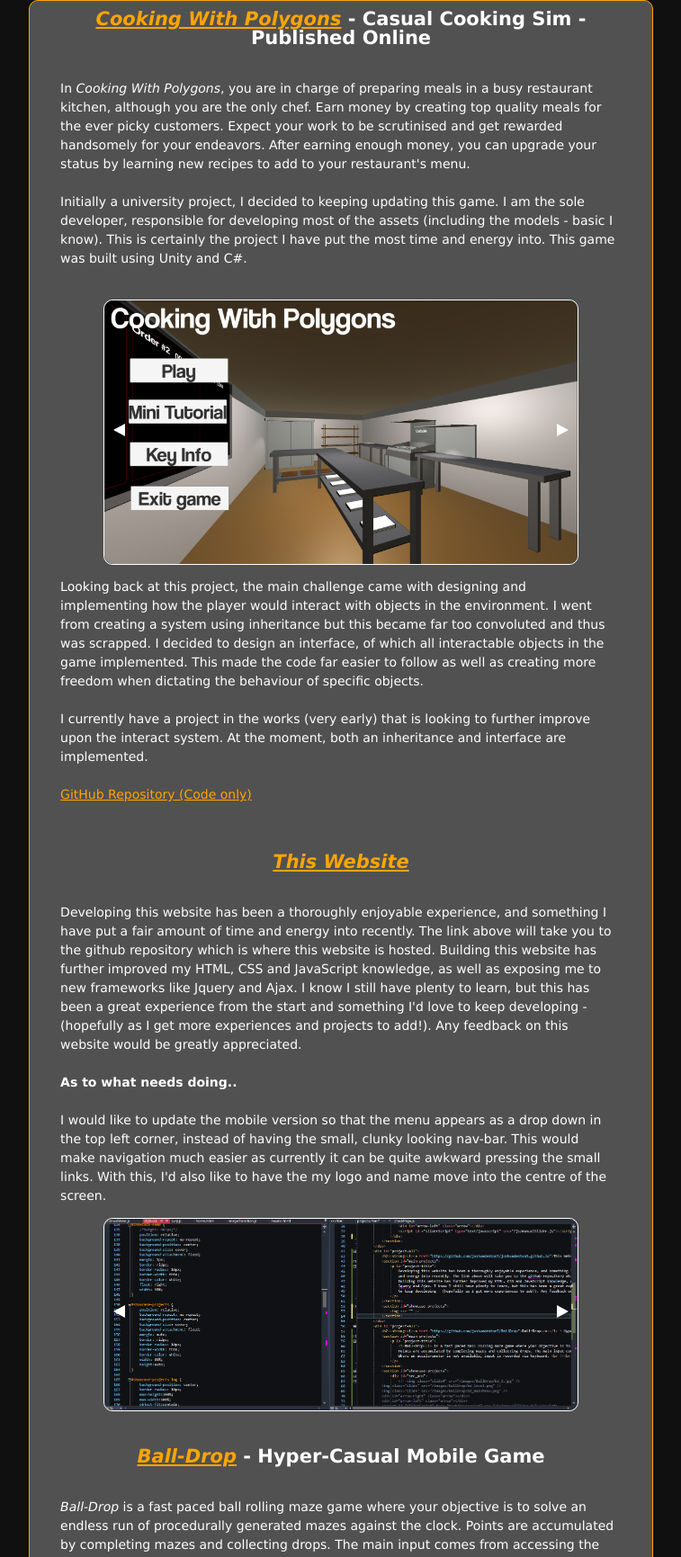
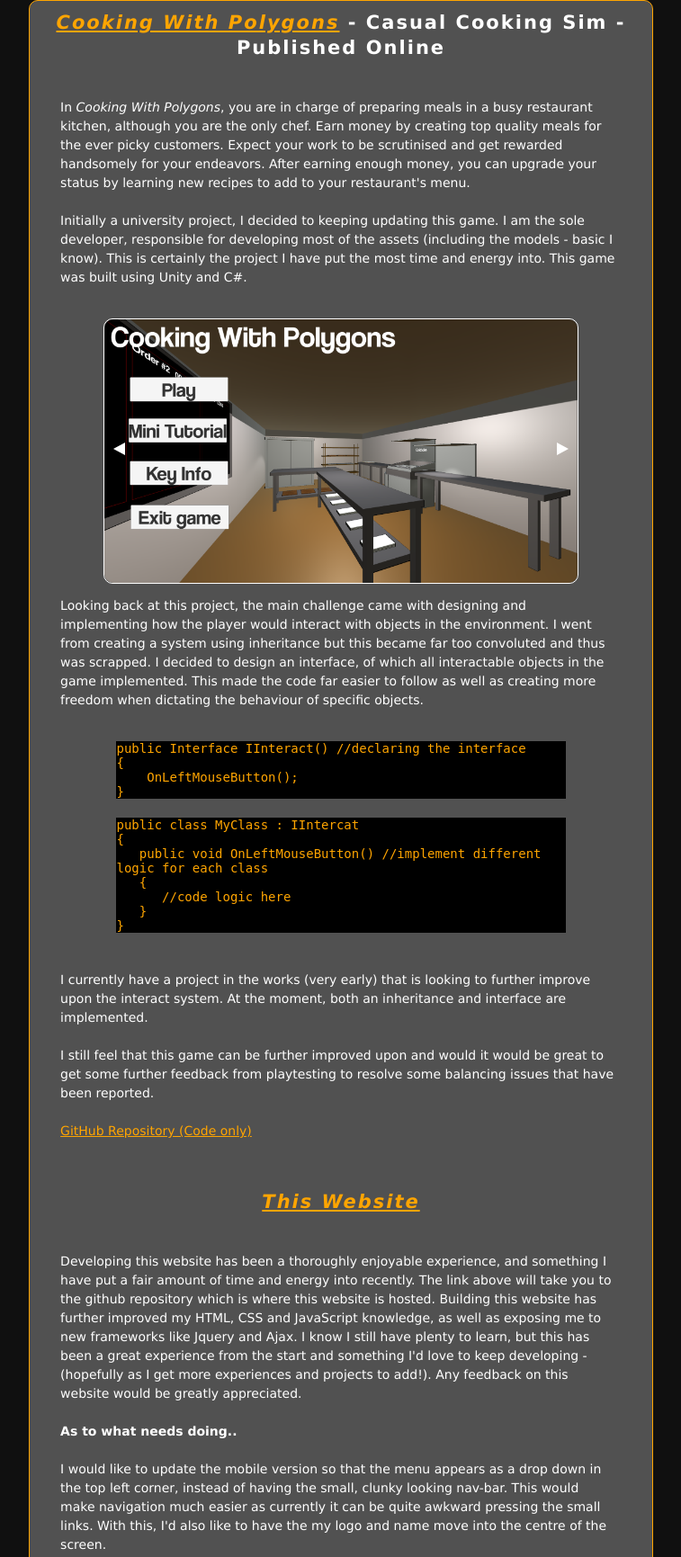
Before and after one commit to joshuadenton5/joshuadenton.github.io, a PHP site: page /PersonalProjects/index.html in a window 1280 px wide. Shown: the part 174-1905 px from the top of the page at 90% size, without its empty margins (261-1018 px from the left). Run offline with PHP 8.4, Linux system fonts and the light colour scheme; some libraries are stand-ins or nearby versions.

Commit message:
personal projects code tags

```diff
--- a/bodies/projects.html
+++ b/bodies/projects.html
@@ -36,8 +36,32 @@
                     scrapped. I decided to design an interface, of which all interactable objects in the game implemented. This made the code far easier
                     to follow as well as creating more freedom when dictating the behaviour of specific objects.
                     <br /><br />
+                    <div id="code">
+                        <code>
+                            public Interface IInteract() //declaring the interface<br />
+                            { <br />
+                            &nbsp;&nbsp;&nbsp; OnLeftMouseButton(); <br />
+                            }
+                        </code>
+                    </div><br />
+                    <div id="code">
+                        <code>
+                            public class MyClass : IIntercat<br />
+                            {<br />
+                            &nbsp;&nbsp;&nbsp;public void OnLeftMouseButton() //implement different logic for each class<br />
+                            &nbsp;&nbsp;&nbsp;{<br />
+                            &nbsp;&nbsp;&nbsp;&nbsp;&nbsp;&nbsp;//code logic here <br />
+                            &nbsp;&nbsp;&nbsp;}<br />
+                            }
+                        </code>
+                    </div>
+
+                    <br /><br />
                     I currently have a project in the works (very early) that is looking to further improve upon the interact system. At the moment,
                     both an inheritance and interface are implemented.
+                    <br /><br />
+                    I still feel that this game can be further improved upon and would it would be great to get some further feedback from playtesting to resolve
+                    some balancing issues that have been reported.
                     <br /><br />
                     <a href="https://github.com/joshuadenton5/Cooking-with-Polygons-Old">GitHub Repository (Code only)</a>
                 </p>
--- a/css/style.css
+++ b/css/style.css
@@ -112,13 +112,13 @@ body {
     text-align: center;
     margin-bottom: 10px;
     margin-top:10px;
-    line-
+    letter-spacing:2px;
+    line-height:28px;
 }
 
 #project-all a {
     color: orange;
 }
-
 
 #main-projects {
     margin-right: 10px;
@@ -161,6 +161,13 @@ body {
     border-color: white;
     width: 80%;
     height:auto;
+}
+#code {
+    background-color: black;
+    color: orange;
+    line-height: normal;
+    width:80%;
+    margin:auto;
 }
 
 #showcase-projects img {
```
